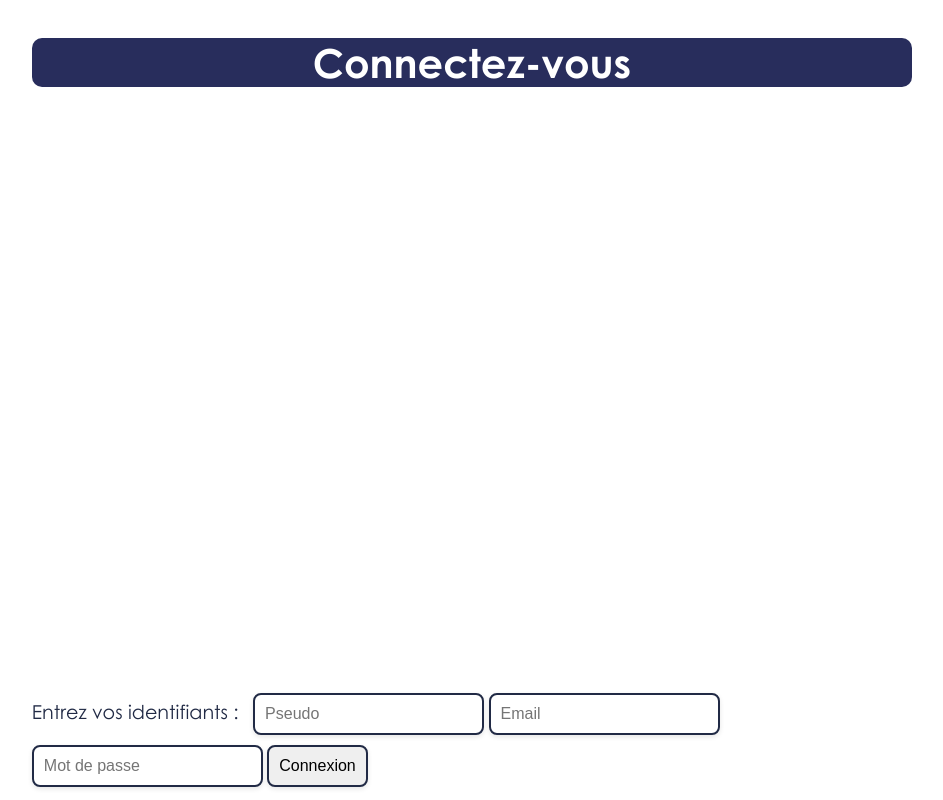
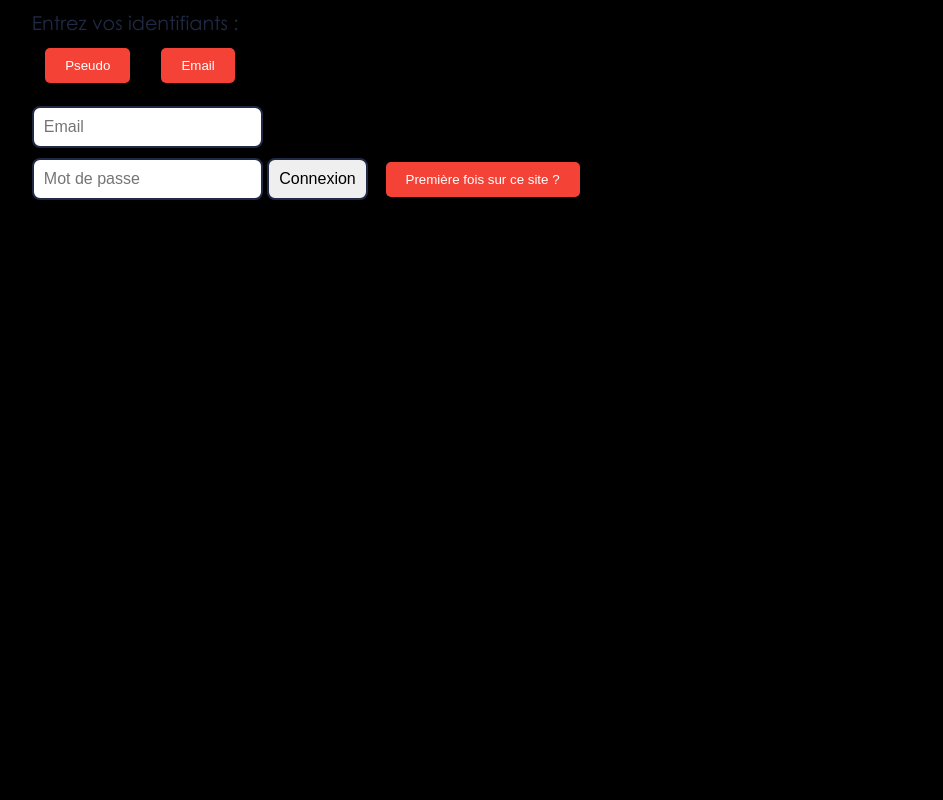
Before and after one commit to MixFgams/SAE, a PHP site: page /connexion.php in a window 1280 px wide. Shown: the whole page, without its empty margins (168-1111 px from the left). Run offline with PHP 8.4, Linux system fonts and the light colour scheme; some libraries are stand-ins or nearby versions.

Commit message:
- Ajout de l'option de connexion via pseudo ou email - Correction des fonctions JavaScript pour basculer entre les formulaires - Amélioration de l'affichage des champs selon le choix (pseudo/email) - Affichage conditionnel des formulaires de connexion et inscription

```diff
--- a/connexion.php
+++ b/connexion.php
@@ -1,25 +1,49 @@
 <!DOCTYPE html>
 <html>
     <head>
-        <link rel="icon" src="img/obLogo.png" type="image/x-icon">
+        <link rel="icon" href="img/obLogo.png" type="image/x-icon">
+        <meta charset="UTF-8">
         <link rel="stylesheet" href="style.css">
+        <link rel="stylesheet" href="connexion.css">
         <script src="script.js"></script>
     </head>
 
     <body>
-        <main id="Connexion">
-            <h1>Connectez-vous</h1>
+        <main id="connexion">
             <form method="post">
-                <label>Entrez vos identifiants :</label>
-                <input type="text" name="pseudo" id="pseudo" placeholder="Pseudo" minlength="4" required>
-                <input type="email" name="mail" id="mail" placeholder="Email" minlength="4" required>
-                <input type="password" name="pw" id="pw" placeholder="Mot de passe" minlength="4" maxlength="20" required>
-                <input type="submit" value="Connexion" class="form-submit-button">
 
-                <?php// if (!empty($feedback)): ?> <!-- Affiche le message de retour si présent -->
-                    <!--<p><?php //echo $feedback; ?></p> -->
-                <?//php endif; ?>
+                <div id="connexion-form">
+                    <label>Entrez vos identifiants :</label>
+
+                    <!-- Choix entre pseudo et email-->
+                    <div>
+                        <button type="button" onclick="connexionPseudo()">Pseudo</button>
+                        <button type="button" onclick="connexionEmail()">Email</button>
+                    </div>
+
+                    <!-- entrée par pseudo -->
+                    <input type="text" name="connexion-pseudo" id="connexion-pseudo" placeholder="Pseudo" minlength="4" required style="display: none;">
+
+                    <!-- entrée par email -->
+                    <input type="email" name="connexion-email" id="connexion-email" placeholder="Email" minlength="4" required style="display: none;">
+
+                    <input type="password" name="connexion-mp" id="connexion-mp" placeholder="Mot de passe" minlength="8" maxlength="20" required>
+                    <input type="submit" value="Connexion">
+
+                    <button type="button" onclick="montrerInscription()">Première fois sur ce site ?</button>
+                </div>
+
+                <div id="inscription-form" style="display: none;">
+                    <label>Entrez vos identifiants :</label>
+                    <input type="text" name="inscription-pseudo" id="inscription-pseudo" placeholder="Pseudo" minlength="4" required>
+                    <input type="email" name="inscription-mail" id="inscription-mail" placeholder="Email" minlength="4" required>
+                    <input type="password" name="inscription-mp" id="inscription-mp" placeholder="Mot de passe" minlength="4" maxlength="20" required>
+                    <input type="submit" value="Inscription">
+                    <button type="button" onclick="montrerConnexion()">Vous avez déjà un compte ?</button>
+                </div>
+
             </form>
+            <script src="javaScriptExtra/connexion.js"></script>
         </main>
     </body>
 </html>
--- a/cssExtraPages/connexion.css
+++ b/cssExtraPages/connexion.css
@@ -0,0 +1,7 @@
+body{
+    background-color: black;
+}
+
+input[name='connexion-email']{
+    display: none;
+}
--- /dev/null
+++ b/javaScriptExtra/connexion.js
@@ -0,0 +1,29 @@
+// Affiche le formulaire de connexion
+function montrerConnexion() {
+    document.getElementById("connexion-form").style.display = "block";
+    document.getElementById("inscription-form").style.display = "none";
+}
+
+// Affiche le formulaire d'inscription
+function montrerInscription() {
+    document.getElementById("inscription-form").style.display = "block";
+    document.getElementById("connexion-form").style.display = "none";
+}
+
+// Affiche les champs pour se connecter avec un pseudo
+function connexionPseudo() {
+    document.getElementById("connexion-email").style.display = "none";
+    document.getElementById("connexion-pseudo").style.display = "block";
+}
+
+// Affiche les champs pour se connecter avec un email
+function connexionEmail() {
+    document.getElementById("connexion-pseudo").style.display = "none";
+    document.getElementById("connexion-email").style.display = "block";
+}
+
+// Initialiser l'affichage au chargement
+window.onload = function() {
+    montrerConnexion(); // Afficher le formulaire de connexion
+    connexionEmail(); // Afficher le champ email par défaut
+};
--- a/style.css
+++ b/style.css
@@ -7,7 +7,7 @@ body {
     font-family: 'Century Gothic', sans-serif;
 }
 
-main:not(#connexion){
+main{
     flex-grow: 1;
     display: flex;
     flex-direction: column;
```
